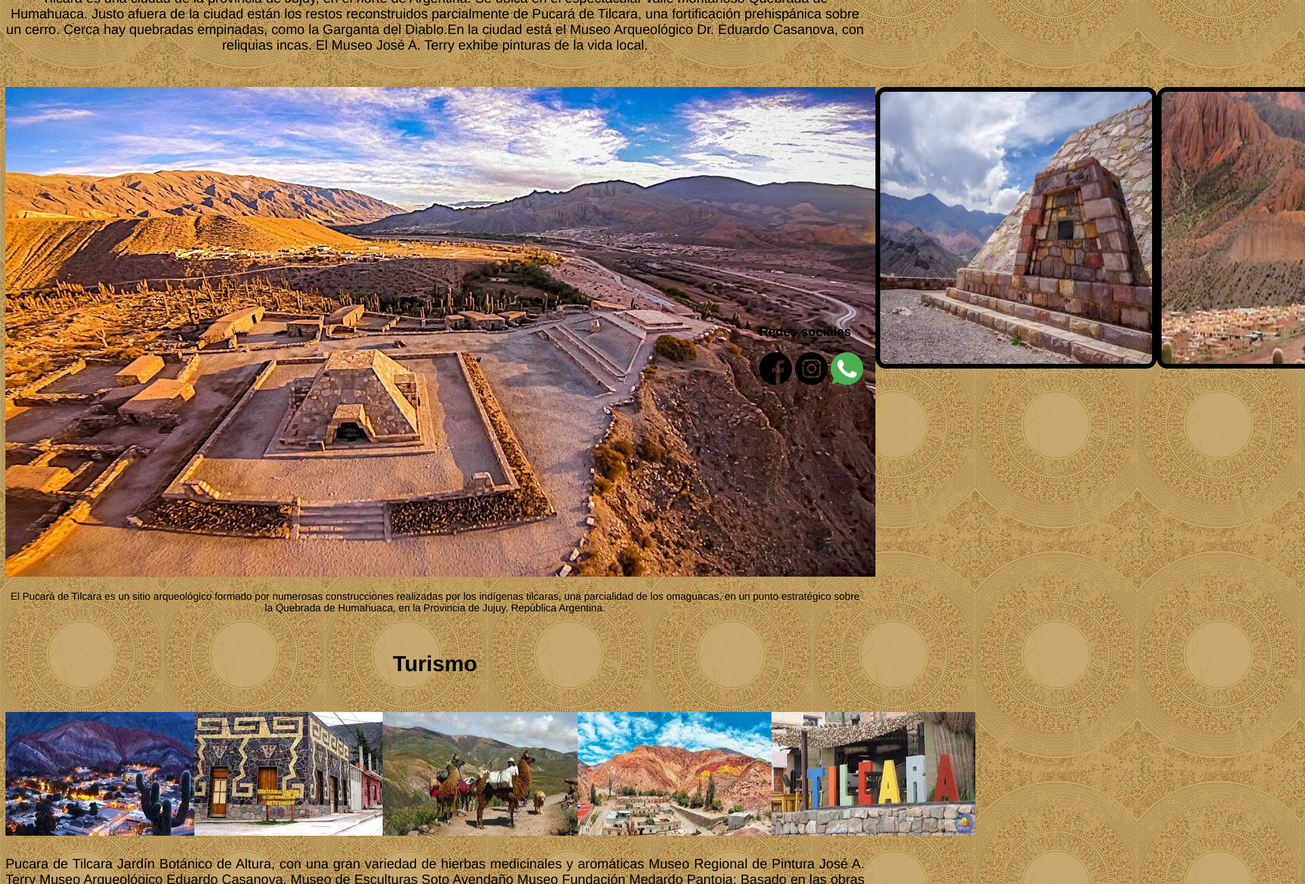
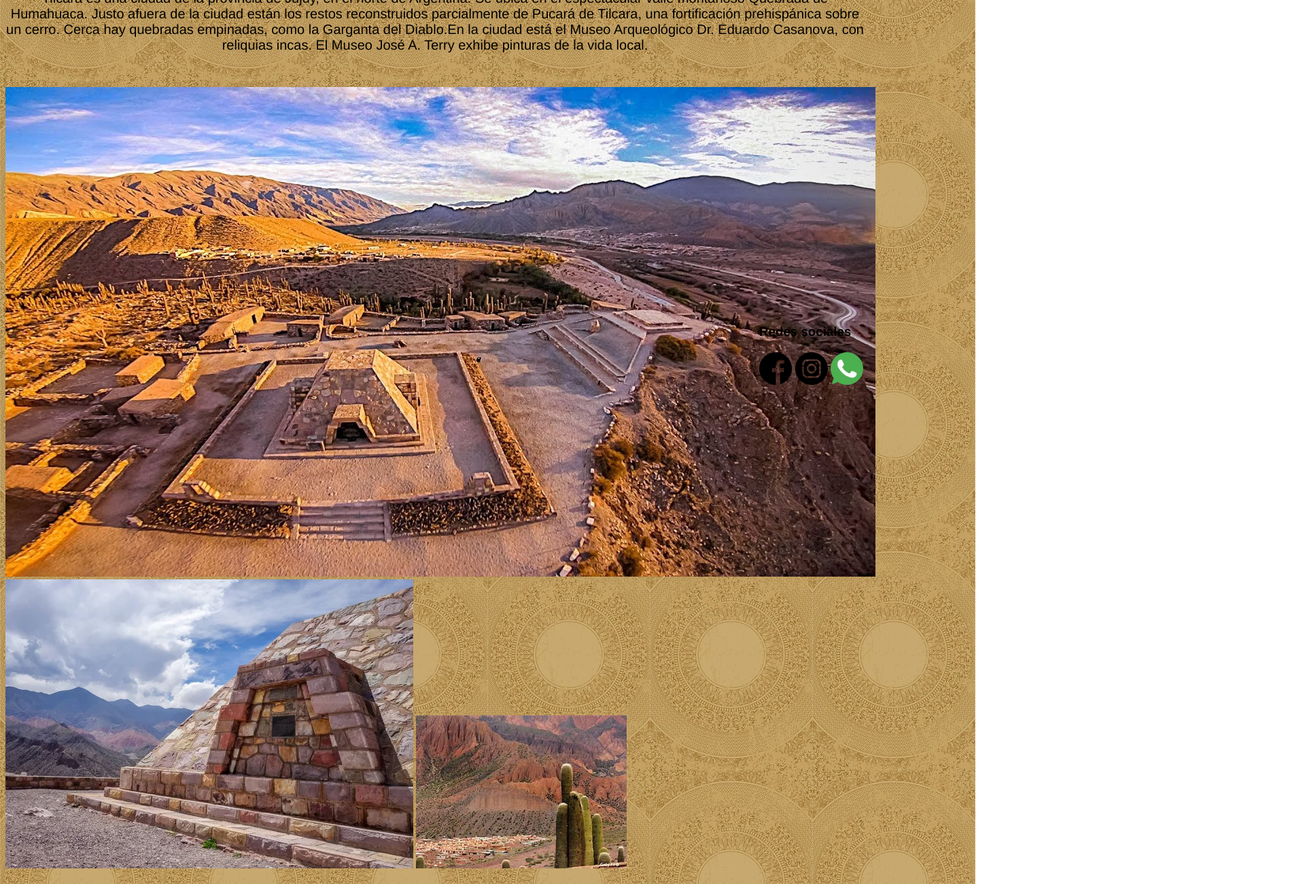
Before and after one commit to alerodriguez1994/norteargentino, a plain HTML site: page index.html in a window 1280 px wide. Shown: the part 220-1520 px from the top of the page at 68% size, 1920 px wide, since content can reach past the window. Drawn offline with nearby package versions, Linux system fonts and the light colour scheme.

Commit message:
se modificaron las secciones del index

```diff
--- a/index.html
+++ b/index.html
@@ -45,20 +45,20 @@
         </section>
 
 
+       <section>
+               <div >
 
-        <div class="img__index">
+                       <img src="/multimedia/galeriatilcara/pucaratilcara.jpg" class="img-fluid" alt="pucara tilcara" >
+                       <img src ="/multimedia/pucaraindex.jpg" alt="pucara tilcara" class="img-fluid" >
+                       <img src="/multimedia/galeriatilcara/cactusindex.jpg" alt="cactustilcara" class="img-fluid">
+               </div>
 
-                <img src="/multimedia/galeriatilcara/pucaratilcara.jpg" class="img-fluid" alt="pucara tilcara" >
-                <img src ="/multimedia/pucaraindex.jpg" alt="pucara tilcara" class="imag__index1" >
-                <img src="/multimedia/galeriatilcara/cactusindex.jpg" alt="cactustilcara" class="imag__index1">
-        </div>
-
-              <p class="parrafo2"> El Pucará de Tilcara es un sitio arqueológico formado por numerosas construcciones realizadas por los indígenas tilcaras, una parcialidad de los omaguacas, en un punto estratégico sobre la Quebrada de Humahuaca, en la Provincia de Jujuy, República Argentina.</p>
+                     <p class="parrafo2"> El Pucará de Tilcara es un sitio arqueológico formado por numerosas construcciones realizadas        por los indígenas tilcaras, una parcialidad de los omaguacas, en un punto estratégico sobre la Quebrada de        Humahuaca, en la Provincia de Jujuy, República Argentina.</p>
 
 
 
-        </div>
-
+               </div>
+    </section>
     <div >
 
         <h1 class="Titulo__index2"> Turismo </h1>
```
